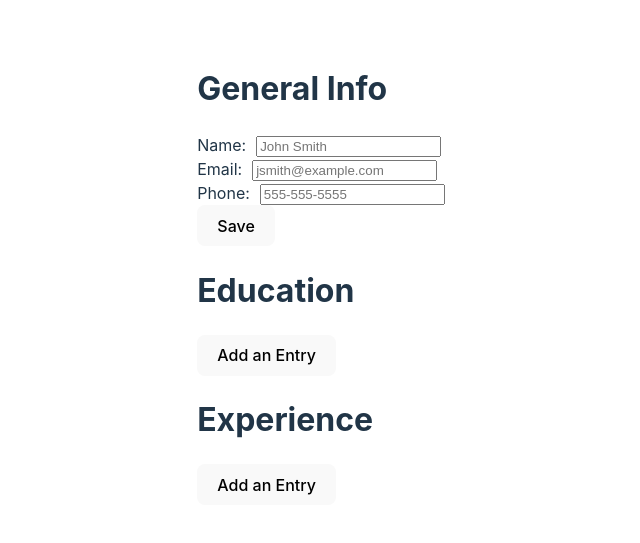
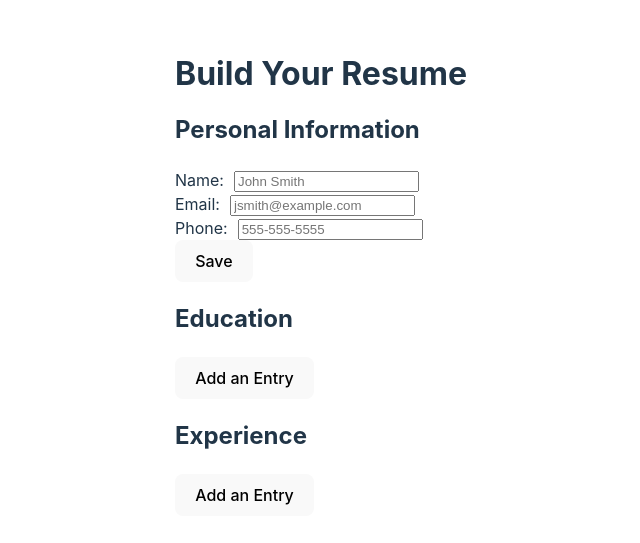
Before and after one commit to marlatte/cv-application, a React (Vite) app: page / in a window 1280 px wide. Shown: the part 125-668 px from the top of the page, without its empty margins (319-959 px from the left). Built offline with nearby package versions, Linux system fonts and the light colour scheme.

Commit message:
Update section name

```diff
--- a/src/components/App.jsx
+++ b/src/components/App.jsx
@@ -4,7 +4,10 @@ import Section from './Section';
 function App() {
   return (
     <>
-      <Section sectionName="general-info" />
+      <header>
+        <h1>Build Your Resume</h1>
+      </header>
+      <Section sectionName="personal-information" />
       <Section sectionName="education" />
       <Section sectionName="experience" />
     </>
--- a/src/components/Form.jsx
+++ b/src/components/Form.jsx
@@ -13,7 +13,7 @@ function Form({ formId, sectionName, children }) {
 
   return (
     <form className={`${sectionName}-${formId}`}>
-      {sectionName !== 'general-info' && children}
+      {sectionName !== 'personal-information' && children}
       {inputs.map(({ type, domId, init }) =>
         type === 'job-dates' ? (
           <JobDates key="job-dates" editMode={editMode} formId={formId} />
--- a/src/components/Section.jsx
+++ b/src/components/Section.jsx
@@ -30,11 +30,12 @@ function Section({ sectionName }) {
     setCounter(counter + 1);
   };
 
-  if (sectionName === 'general-info' && formList.length === 0) onAddBtnClick();
+  if (sectionName === 'personal-information' && formList.length === 0)
+    onAddBtnClick();
 
   return (
     <section className={sectionName}>
-      <h1>{toTitleCase(sectionName)}</h1>
+      <h2>{toTitleCase(sectionName)}</h2>
       {formList.map(({ id, name }) => (
         <Form key={id} formId={id} sectionName={name}>
           <RemoveEntryBtn
@@ -45,7 +46,7 @@ function Section({ sectionName }) {
           />
         </Form>
       ))}
-      {sectionName !== 'general-info' && (
+      {sectionName !== 'personal-information' && (
         <AddEntryBtn onClick={onAddBtnClick} />
       )}
     </section>
--- a/src/components/app-data.js
+++ b/src/components/app-data.js
@@ -1,5 +1,5 @@
 const formTemplates = {
-  'general-info': [
+  'personal-information': [
     { type: 'text', domId: 'name', init: 'John Smith' },
     { type: 'email', domId: 'email', init: 'jsmith@example.com' },
     { type: 'tel', domId: 'phone', init: '555-555-5555' },
```
